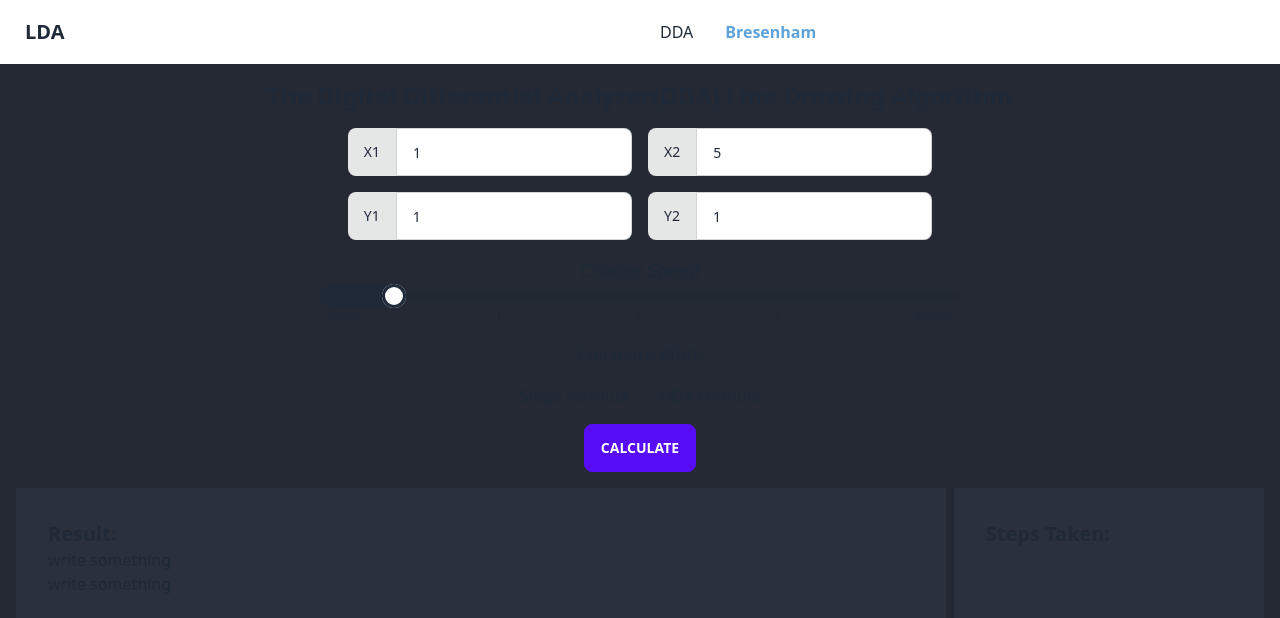
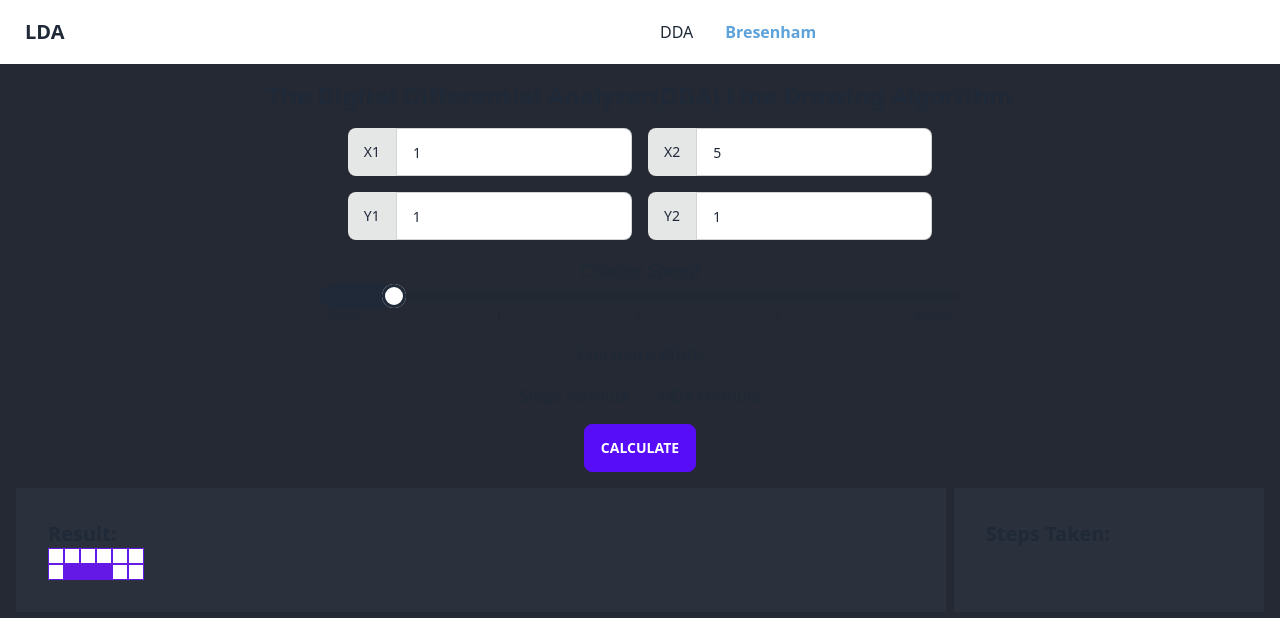
Before and after one commit to yohannesME/line-draw-algorithm, a Vue app: page /dda in a window 1280 px wide. Both pictures are taken after a click on the button "CALCULATE". Shown: the top 618 px of the page. Built offline with nearby package versions, Linux system fonts and the light colour scheme.

Commit message:
added the graph

```diff
--- a/src/views/DDA.vue
+++ b/src/views/DDA.vue
@@ -87,12 +87,21 @@
       <button @click="generateGrid" class="btn btn-primary">Calculate</button>
     </div>
 
-    <div class="flex gap-2 w-full h-full px-4 my-4">
-      <div class="bg-[#2A303C] w-3/4 p-8">
+    <div class="flex gap-2 w-full h-fit px-4 my-4">
+      <div class="bg-[#2A303C] w-3/4 p-8 h-fit">
         <h2 class="font-bold text-xl">Result:</h2>
-        <div class="flex-y" v-for="y in grid">
-          <p>write something</p>
-          <div :class="{ 'flex-x': true, marked: x }" v-for="x in y"></div>
+        <div class="w-full h-fit">
+          <div class="flex" v-for="y in grid">
+            <!-- <span>{{ y }}</span> -->
+            <div
+              :class="{ marked: x }"
+              class="w-4 h-4 bg-white border border-[#6419E6]"
+              v-for="x in y"
+            ></div>
+            <div v-if="y == grid.length - 1">
+              <h2 class="font-bold text-xl">Finished Rendering!!</h2>
+            </div>
+          </div>
         </div>
       </div>
       <div class="steps bg-[#2A303C] w-1/4 p-8">
@@ -133,6 +142,7 @@ export default {
     },
 
     generateGrid() {
+      this.grid = null;
       let largex = this.y1 > this.y2 ? this.y1 : this.y2;
       largex += 1;
       this.grid = new Array(largex);
@@ -168,4 +178,8 @@ export default {
 };
 </script>
 
-<style scoped></style>
+<style scoped>
+.marked {
+  background-color: #6419e6;
+}
+</style>
```
